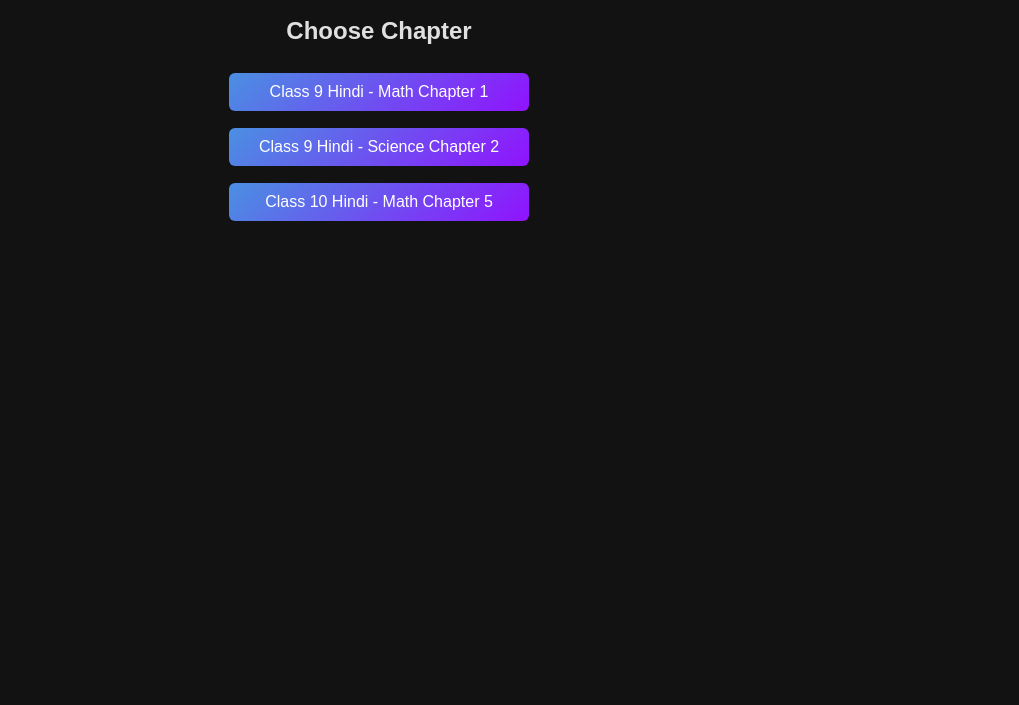
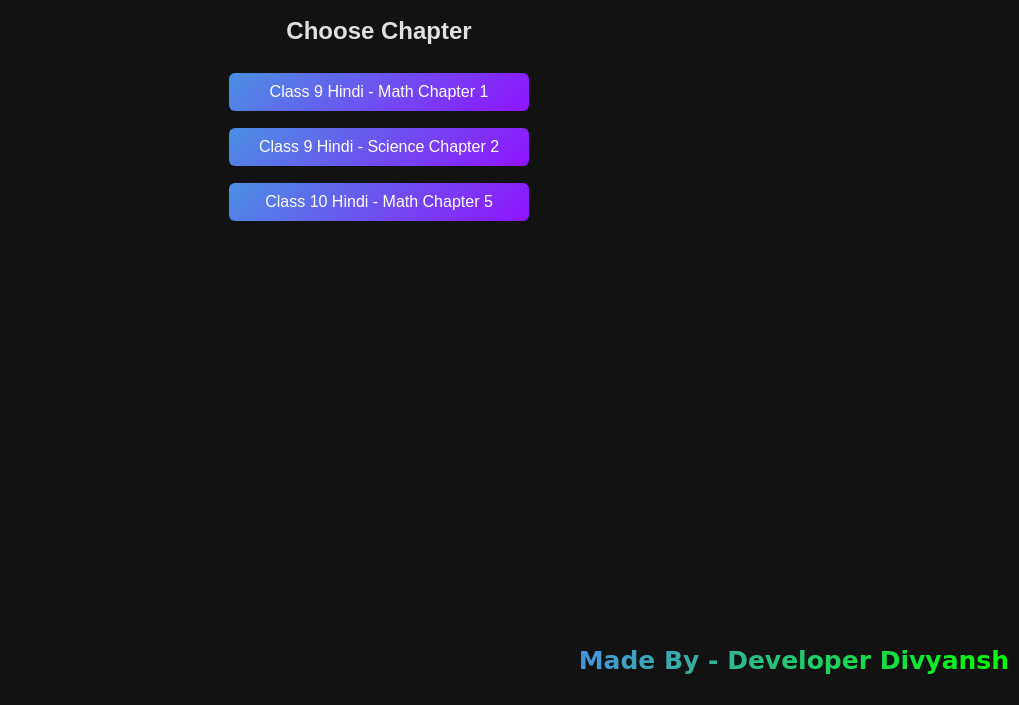
Before and after one commit to meenacodz/School-Website, a plain HTML site: page english_class9_polity.html in a window 1280 px wide. Shown: the part 95-800 px from the top of the page, without its empty margins (261-1280 px from the left). Drawn offline with Linux system fonts and the light colour scheme.

Commit message:
Update english_class9_polity.html

```diff
--- a/english_class9_polity.html
+++ b/english_class9_polity.html
@@ -28,6 +28,7 @@
   <button onclick="openPDF('https://drive.google.com/uc?export=download&id=YOUR_FILE_ID_3')">
     Class 10 Hindi - Math Chapter 5
   </button>
+     <div class="watermark">Made By - Developer Divyansh</div>
 </div>
   <script>
     function openPDF(url) {
```
